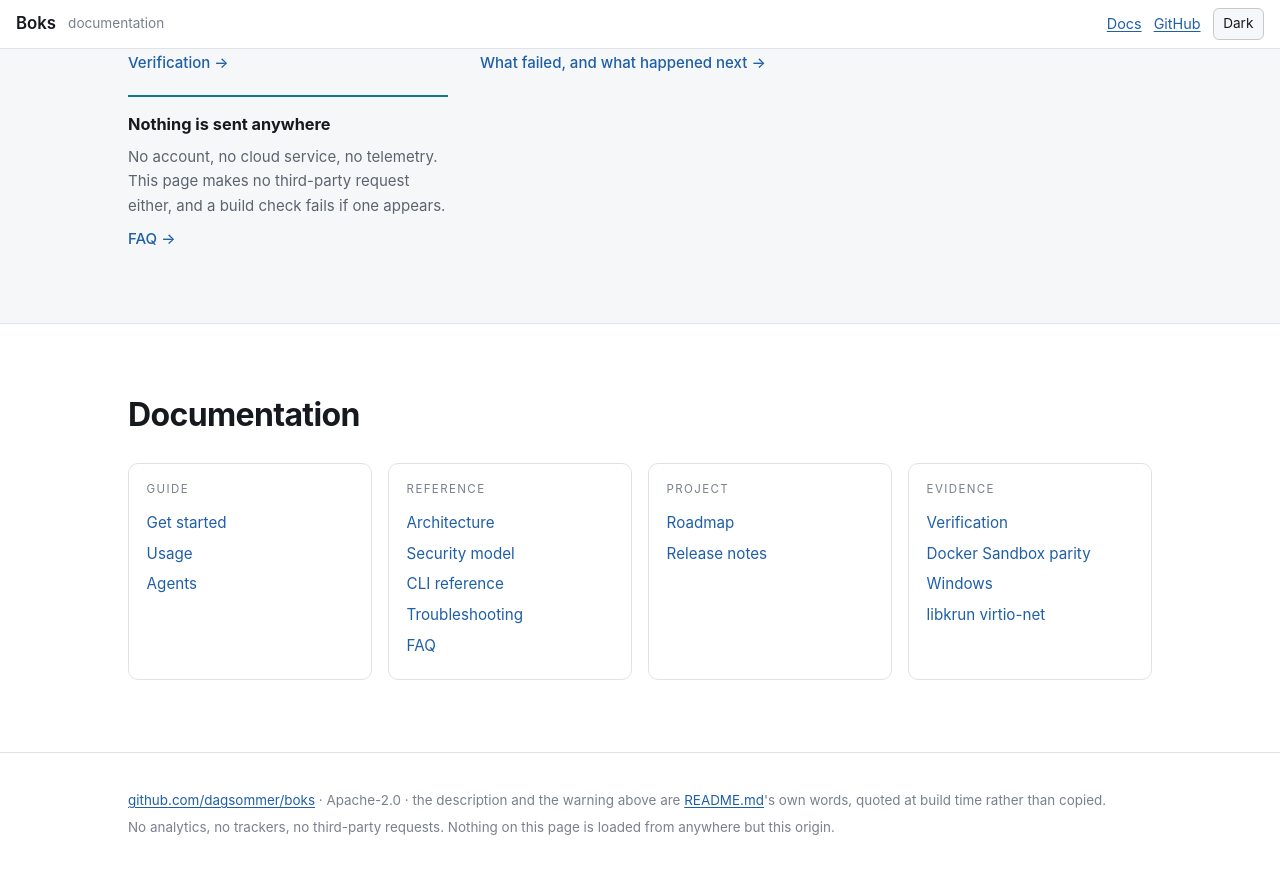
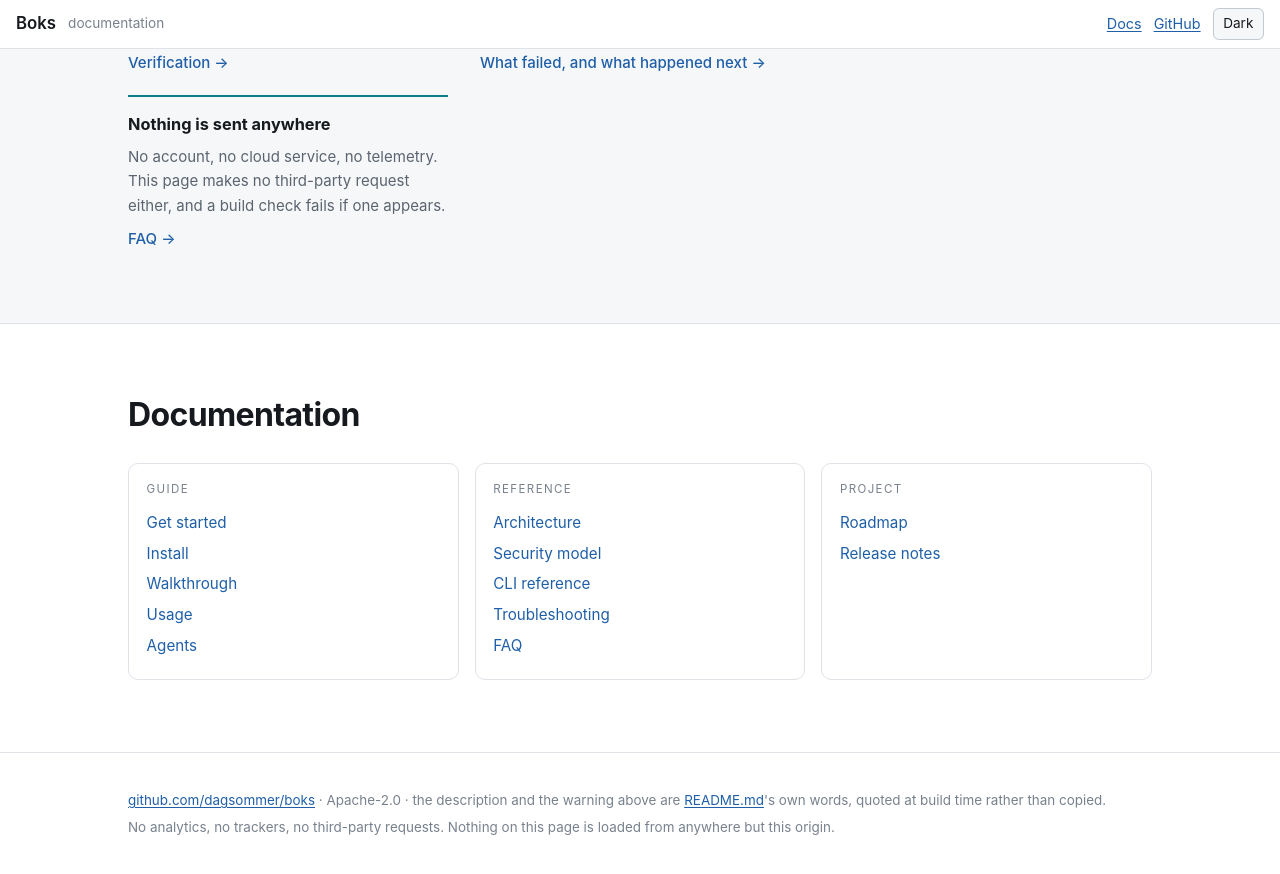
Before and after one commit to dagsommer/boks, a Jekyll site: the page built from site/index.html, in a window 1280 px wide and 900 px high, scrolled down 2572 px. Shown: the top 874 px of the window. Built offline with Jekyll 4.4.1, drawn with Linux system fonts in a browser that asks for light colours; part of the change alters nothing that is shown.

Commit message:
site: publish the pages a user needs; the engineering record stays in the repo
The site published everything in docs/, including the verification log, the
Docker Sandbox parity matrix, the 1900-line Windows spike and the libkrun
virtio-net analysis. Those are contributor material: they stay in the
repository untouched, and the site stops rendering them. Nothing published
loses its evidence — the build already rewrites a link to an unpublished doc
into a link to the file on GitHub, so every claim remains one click from its
source. The security model stays published deliberately: the product's whole
claim is isolation, and a user deciding whether to trust it deserves that page.

The Guide gains install.md (the site previously had no install page at all)
and the new walkthrough.md. pages.yml's assertions move in lockstep: the page
list matches the twelve published pages, the table-wrap check moves to a page
that still exists, and the platform-phrase grep expects 'In progress' for
Windows instead of 'Does not run' — the platform is being built, and the page
must keep saying that no sandbox has booted there without calling it a dead
end.

Co-Authored-By: Claude Opus 5 <noreply@anthropic.com>

```diff
--- a/site/_config.yml
+++ b/site/_config.yml
@@ -45,16 +45,27 @@ home_source: README.md
 # An entry with only `section` is a heading in the sidebar and produces no page.
 #
 # The order is task-oriented, after the reference product's own documentation: what you do
-# first, then what you do next, then what you look up. The research documents — verification,
-# the parity matrix, the Windows spike — are reference rather than the front door, and are
-# grouped last. They are not diminished by that: Verification is what every claim on this
-# site is answerable to, and pages link into it wherever a reader could reasonably ask how
-# something is known.
+# first, then what you do next, then what you look up.
+#
+# The site publishes the pages a *user* of Boks needs. The engineering record — the
+# verification log, the Docker Sandbox parity matrix, the Windows feasibility spike, the
+# libkrun virtio-net analysis — stays in docs/ for contributors and is deliberately not
+# listed here. Published pages that cite those documents still link to them: the build
+# rewrites a link to an unpublished doc into a link to the file on GitHub, so every claim
+# remains one click from its evidence. The security model is published on purpose — the
+# product's whole claim is isolation, and a user deciding whether to trust it deserves that
+# page.
 boks_docs:
   - section: Guide
   - source: docs/get-started.md
     url: /get-started/
     nav: Get started
+  - source: docs/install.md
+    url: /install/
+    nav: Install
+  - source: docs/walkthrough.md
+    url: /walkthrough/
+    nav: Walkthrough
   - source: docs/usage.md
     url: /usage/
     nav: Usage
@@ -87,20 +98,6 @@ boks_docs:
     url: /release-notes/
     nav: Release notes
 
-  - section: Evidence
-  - source: docs/verification.md
-    url: /verification/
-    nav: Verification
-  - source: docs/docker-sandbox-parity.md
-    url: /docker-sandbox-parity/
-    nav: Docker Sandbox parity
-  - source: docs/windows.md
-    url: /windows/
-    nav: Windows
-  - source: docs/upstream-libkrun-virtio-net.md
-    url: /upstream-libkrun-virtio-net/
-    nav: libkrun virtio-net
-
 exclude:
   - Gemfile
   - Gemfile.lock
```
Also changed, not shown: .github/workflows/pages.yml, docs/README.md.
